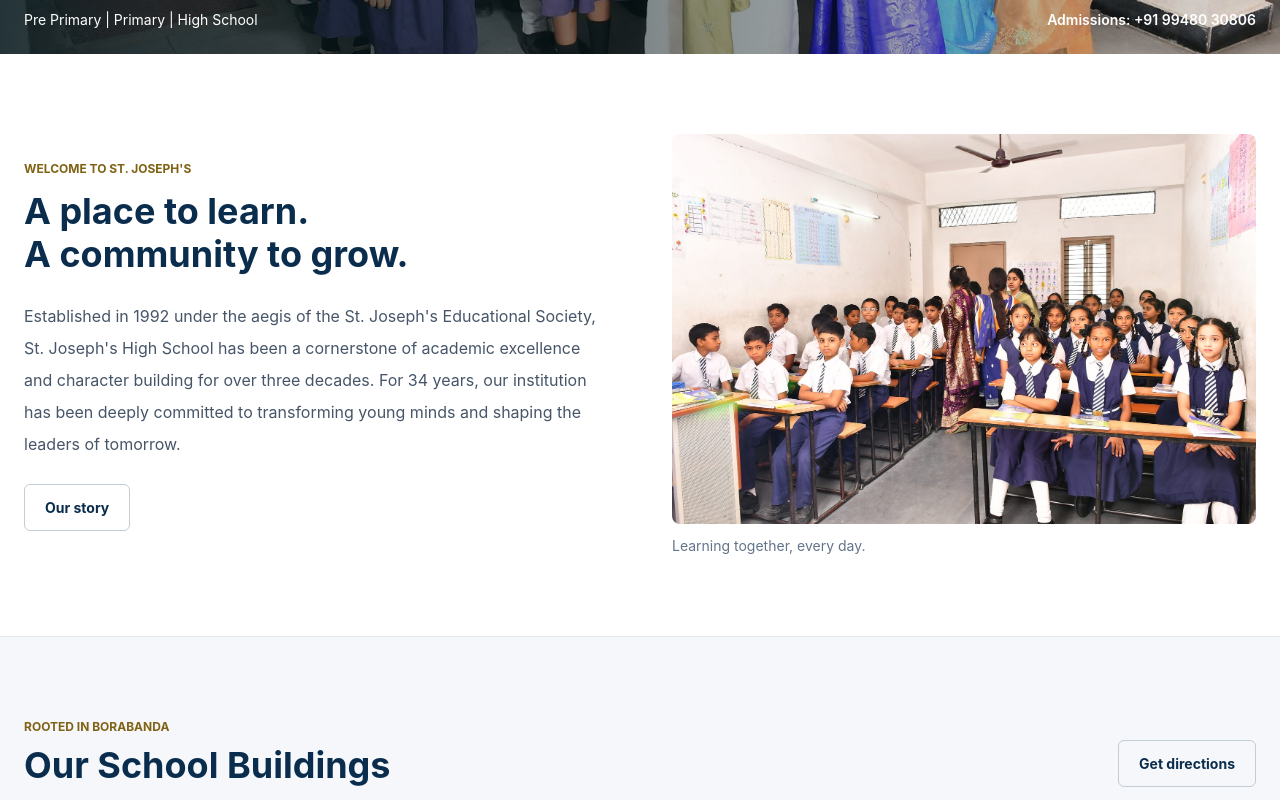
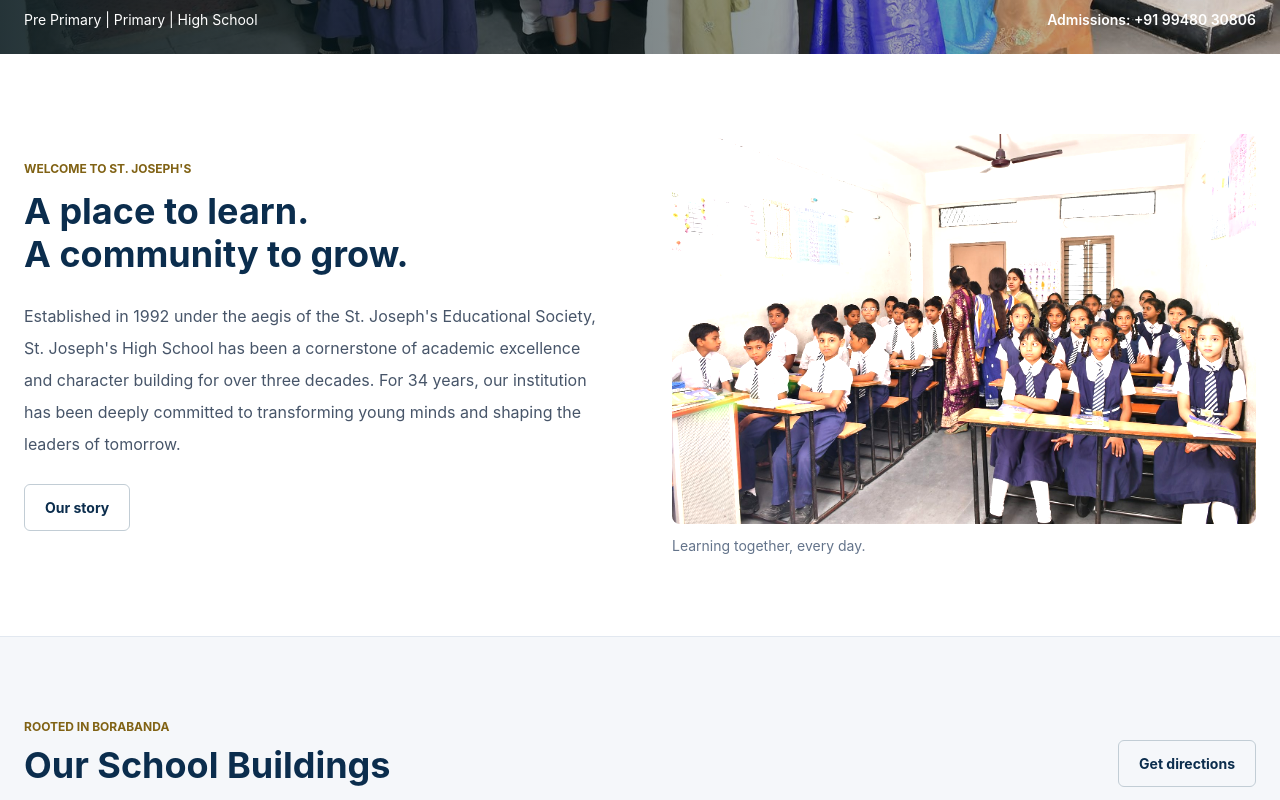
Before and after one commit to vijoci2/sjhsborabanda.in, a Next.js app: page / in a window 1280 px wide. Shown: the part 620-1420 px from the top of the page. Built offline with nearby package versions, Linux system fonts and the light colour scheme; no server answers.

Commit message:
Slightly brighten director portrait and classroom photo

```diff
--- a/app/globals.css
+++ b/app/globals.css
@@ -57,6 +57,9 @@
 html { scroll-padding-top: 112px; }
 h1, h2, h3, h4, p, a { overflow-wrap: break-word; letter-spacing: 0; }
 img { max-width: 100%; }
+/* Slightly lift the exposure of these two photos wherever they appear. */
+img[src="/images/director.jpg"] { filter: brightness(1.12); }
+img[src="/images/classrooms/classroom.jpg"] { filter: brightness(1.2); }
 .eyebrow { color: #806214; font-size: 12px; line-height: 1.6; font-weight: 700; text-transform: uppercase; }
 .section-headline, .section-heading h2 { color: var(--primary-navy); font-size: 36px; line-height: 1.2; font-weight: 700; }
 .section-heading { display: flex; align-items: end; justify-content: space-between; gap: 24px; margin-bottom: 32px; }
```
